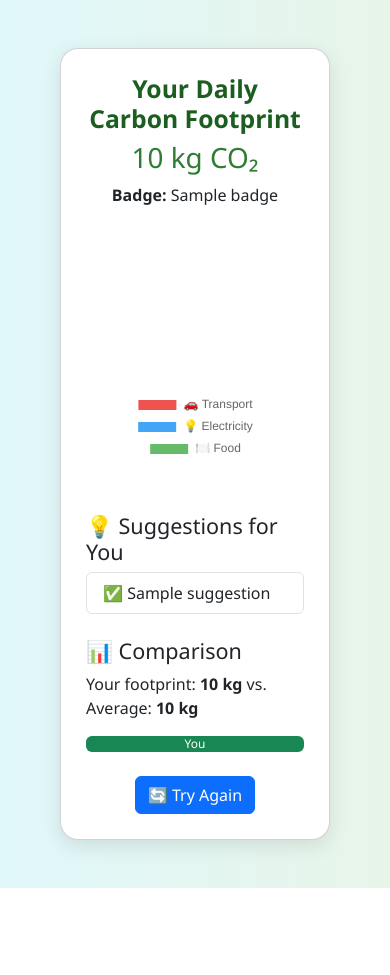
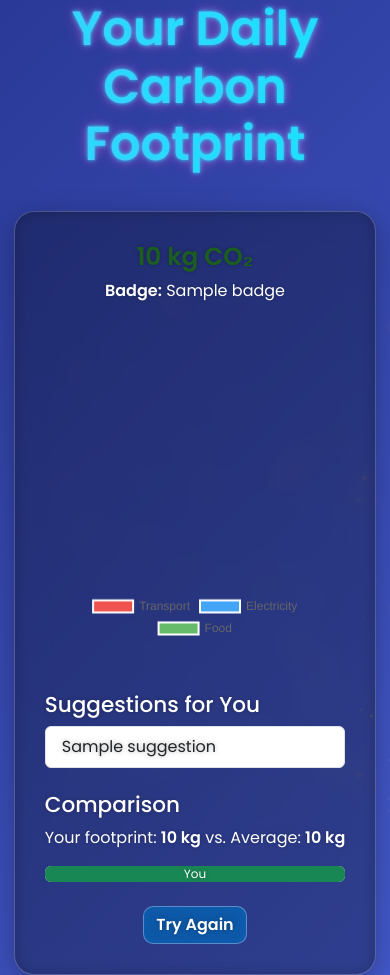
Before and after one commit to soumiksutradhar/carbon-footprint-SIH, a Flask app: template templates/result.html in a window 390 px wide. Before the commit the page ends 888 px from the top, so only its background shows below. Run offline with Flask 3, Linux system fonts and the light colour scheme; the template is opened without the code that fills it: most values are stand-ins (such as "Sample title", 1, 10 or a date in 2020).

Commit message:
Updated result.html with improvements in UI

```diff
--- a/app.py
+++ b/app.py
@@ -14,12 +14,19 @@ DIET_FACTORS = {
 
 AVERAGE_FOOTPRINT = 6.0  # average daily footprint in kg CO2 for comparison
 
+def safe_float(value, default=0.0):	# Convert form input to float, return default if empty or invalid
+    try:
+    	return float(value)
+    except(TypeError, ValueError):
+        return default
+
+
 @app.route("/", methods=["GET", "POST"])
 def index():
     if request.method == "POST":
-        car_km = float(request.form.get("car_km", 0))
-        bus_km = float(request.form.get("bus_km", 0))
-        electricity = float(request.form.get("electricity", 0))
+        car_km = safe_float(request.form.get("car_km", 0))
+        bus_km = safe_float(request.form.get("bus_km", 0))
+        electricity = safe_float(request.form.get("electricity", 0))
         diet = request.form.get("diet", "mixed")
 
         transport_emissions = (car_km * CAR_FACTOR) + (bus_km * BUS_FACTOR)
--- a/templates/result.html
+++ b/templates/result.html
@@ -2,16 +2,111 @@
 <html lang="en">
 <head>
 	<meta charset="UTF-8">
-  <title>🌱 Your Results</title>
+	<title>Your Results</title>
 	<link rel="stylesheet" href="https://cdn.jsdelivr.net/npm/bootstrap@5.3.0/dist/css/bootstrap.min.css">
 	<link rel="stylesheet" href="{{ url_for('static', filename='style.css') }}">
+	<link href="https://fonts.googleapis.com/css2?family=Poppins:wght@400;500;600&display=swap" rel="stylesheet">
 	<script src="https://cdn.jsdelivr.net/npm/chart.js"></script>
+	<style>
+		body {
+			font-family: 'Poppins', sans-serif;
+			min-height: 100vh;
+			margin: 0;
+			display: flex;
+			flex-direction: column;
+			justify-content: center;
+			color: rgba(255,255,255,0.95);
+			text-shadow: 0 0 5px rgba(0,0,0,0.3);
+			overflow-x: hidden;
+			position: relative;
+			background: linear-gradient(135deg, #0b3d91, #1c6dd0);
+		}
+
+		.hero {
+			text-align: center;
+			margin-bottom: 30px;
+			position: relative;
+			z-index: 2;
+		}
+		.hero h1 {
+			font-size: 3rem;
+			font-weight: 600;
+			background: linear-gradient(270deg, #00f0ff, #ff6cf2, #ffeb00, #00f0ff);
+			background-size: 600% 600%;
+			-webkit-background-clip: text;
+			-webkit-text-fill-color: transparent;
+			text-shadow:
+				0 0 3px rgba(0,240,255,0.6),
+				0 0 5px rgba(0,240,255,0.5),
+				0 0 10px rgba(255,108,242,0.4),
+				0 0 15px rgba(255,108,242,0.3);
+			animation: gradientShift 18s ease infinite;
+		}
+		@keyframes gradientShift {
+			0% { background-position: 0% 50%; }
+			50% { background-position: 100% 50%; }
+			100% { background-position: 0% 50%; }
+		}
+
+		.card {
+			background: rgba(0, 0, 0, 0.3);
+			backdrop-filter: blur(15px);
+			-webkit-backdrop-filter: blur(15px);
+			border: 1px solid rgba(255,255,255,0.2);
+			border-radius: 20px;
+			padding: 30px;
+			color: white;
+			position: relative;
+			z-index: 2;
+			box-shadow: inset 0 0 15px rgba(0,0,0,0.2), 0 8px 30px rgba(0,0,0,0.3);
+		}
+
+		.btn-custom {
+			background: rgba(0,120,215,0.6);
+			color: white;
+			border-radius: 10px;
+			font-weight: 600;
+			border: 1px solid rgba(255,255,255,0.3);
+			backdrop-filter: blur(5px);
+			transition: all 0.3s ease;
+		}
+		.btn-custom:hover {
+			background: rgba(0,150,255,0.7);
+			transform: scale(1.05);
+			box-shadow: 0 0 15px rgba(0,150,255,0.5);
+		}
+
+		#ember-container {
+			position: fixed;
+			top: 0;
+			left: 0;
+			width: 100%;
+			height: 100%;
+			pointer-events: none;
+			z-index: 0;
+			overflow: hidden;
+		}
+		.ember {
+			position: absolute;
+			border-radius: 50%;
+			pointer-events: none;
+			width: 4px;
+			height: 4px;
+			opacity: 0.8;
+		}
+	</style>
 </head>
-<body class="p-5">
-  <div class="container">
+<body>
+	<div id="ember-container"></div>
+
+	<div class="container hero">
+		<h1>Your Daily Carbon Footprint</h1>
+	</div>
+
+	<div class="container d-flex justify-content-center">
+		<div class="col-md-8">
 			<div class="card">
-      <h2>Your Daily Carbon Footprint</h2>
-      <h3 class="display-6">{{ total }} kg CO₂</h3>
+				<h2 class="text-center">{{ total }} kg CO₂</h2>
 				<p class="text-center"><strong>Badge:</strong> {{ badge }}</p>
 
 				<canvas id="chart" class="my-4"></canvas>
@@ -20,7 +115,7 @@
 					new Chart(ctx, {
 						type: 'doughnut',
 						data: {
-            labels: ['🚗 Transport', '💡 Electricity', '🍽️ Food'],
+							labels: ['Transport', 'Electricity', 'Food'],
 							datasets: [{
 								data: [{{ transport }}, {{ electricity }}, {{ food }}],
 								backgroundColor: ['#EF5350','#42A5F5','#66BB6A']
@@ -33,16 +128,16 @@
 				</script>
 
 				<div class="mt-4">
-        <h4>💡 Suggestions for You</h4>
+					<h4>Suggestions for You</h4>
 					<ul class="list-group">
 						{% for s in suggestions %}
-            <li class="list-group-item">✅ {{ s }}</li>
+							<li class="list-group-item">{{ s }}</li>
 						{% endfor %}
 					</ul>
 				</div>
 
 				<div class="mt-4">
-        <h4>📊 Comparison</h4>
+					<h4>Comparison</h4>
 					<p>Your footprint: <strong>{{ total }} kg</strong> vs. Average: <strong>{{ average }} kg</strong></p>
 					<div class="progress">
 						<div class="progress-bar bg-success" role="progressbar"
@@ -53,9 +148,124 @@
 				</div>
 
 				<div class="text-center mt-4">
-        <a href="/" class="btn btn-primary">🔄 Try Again</a>
+					<a href="/" class="btn btn-custom">Try Again</a>
 				</div>
 			</div>
 		</div>
+	</div>
+
+	<script>
+		// Smooth dynamic gradient
+		const gradientStops = [
+			[{r:11,g:61,b:145}, {r:28,g:109,b:208}],
+			[{r:90,g:50,b:160}, {r:130,g:60,b:200}],
+			[{r:30,g:70,b:180}, {r:100,g:80,b:220}],
+			[{r:11,g:61,b:145}, {r:28,g:109,b:208}]
+		];
+		let t = 0, step = 0;
+		function lerpColor(c1, c2, t){
+			return {
+				r: Math.round(c1.r + (c2.r-c1.r)*t),
+				g: Math.round(c1.g + (c2.g-c1.g)*t),
+				b: Math.round(c1.b + (c2.b-c1.b)*t)
+			};
+		}
+		function updateGradient(){
+			let cStart = lerpColor(gradientStops[step][0], gradientStops[(step+1)%gradientStops.length][0], t);
+			let cEnd = lerpColor(gradientStops[step][1], gradientStops[(step+1)%gradientStops.length][1], t);
+			document.body.style.background = `linear-gradient(135deg, rgb(${cStart.r},${cStart.g},${cStart.b}), rgb(${cEnd.r},${cEnd.g},${cEnd.b}))`;
+			t += 0.001;
+			if(t>=1){ t=0; step = (step+1)%gradientStops.length; }
+			requestAnimationFrame(updateGradient);
+		}
+		requestAnimationFrame(updateGradient);
+
+		// Ember & smoke particles
+		const emberContainer = document.getElementById('ember-container');
+		const embers = [];
+		const smokeParticles = [];
+		const numEmbers = 50;
+		const numSmoke = 150;
+		const windX = 0.3;
+		const pageWidth = window.innerWidth;
+
+		// Create embers
+		for (let i = 0; i < numEmbers; i++) {
+			const ember = document.createElement('div');
+			ember.classList.add('ember');
+			emberContainer.appendChild(ember);
+
+			const size = Math.random() * 4 + 2;
+			ember.style.width = size + 'px';
+			ember.style.height = size + 'px';
+
+			embers.push({
+				el: ember,
+				x: Math.random() * pageWidth,
+				y: window.innerHeight + Math.random() * 200,
+				vx: (Math.random() - 0.5) * 0.5 + windX,
+				vy: -(Math.random() * 1 + 0.5)
+			});
+
+			const r = Math.floor(200 + Math.random() * 55);
+			const g = Math.floor(150 + Math.random() * 55);
+			const b = Math.floor(50 + Math.random() * 50);
+			ember.style.background = `rgba(${r},${g},${b},0.8)`;
+			ember.style.boxShadow = `0 0 10px rgba(${r},${g},${b},0.8)`;
+		}
+
+		// Create smoke
+		for (let i = 0; i < numSmoke; i++) {
+			const smoke = document.createElement('div');
+			smoke.classList.add('ember');
+			emberContainer.appendChild(smoke);
+
+			const size = Math.random() * 2 + 1;
+			smoke.style.width = size + 'px';
+			smoke.style.height = size + 'px';
+			smoke.style.background = `rgba(200,200,200,0.08)`;
+			smoke.style.boxShadow = `0 0 5px rgba(200,200,200,0.05)`;
+
+			smokeParticles.push({
+				el: smoke,
+				x: Math.random() * pageWidth,
+				y: window.innerHeight + Math.random() * 200,
+				vx: (Math.random() - 0.5) * 0.2 + windX/2,
+				vy: -(Math.random() * 0.3 + 0.1)
+			});
+		}
+
+		// Animate particles
+		function animateParticles() {
+			for (const e of embers) {
+				e.x += e.vx;
+				e.y += e.vy;
+
+				if (e.y < -10 || e.x < -10 || e.x > pageWidth + 10) {
+					e.x = Math.random() * pageWidth;
+					e.y = window.innerHeight + 10;
+					e.vx = (Math.random() - 0.5) * 0.5 + windX;
+					e.vy = -(Math.random() * 1 + 0.5);
+				}
+				e.el.style.transform = `translate(${e.x}px, ${e.y}px)`;
+			}
+
+			for (const s of smokeParticles) {
+				s.x += s.vx;
+				s.y += s.vy;
+
+				if (s.y < -10 || s.x < -10 || s.x > pageWidth + 10) {
+					s.x = Math.random() * pageWidth;
+					s.y = window.innerHeight + 10;
+					s.vx = (Math.random() - 0.5) * 0.2 + windX / 2;
+					s.vy = -(Math.random() * 0.3 + 0.1);
+				}
+				s.el.style.transform = `translate(${s.x}px, ${s.y}px)`;
+			}
+
+			requestAnimationFrame(animateParticles);
+		}
+		requestAnimationFrame(animateParticles);
+	</script>
 </body>
 </html>
```
Lines whose indentation alone changed are shown as unchanged.
